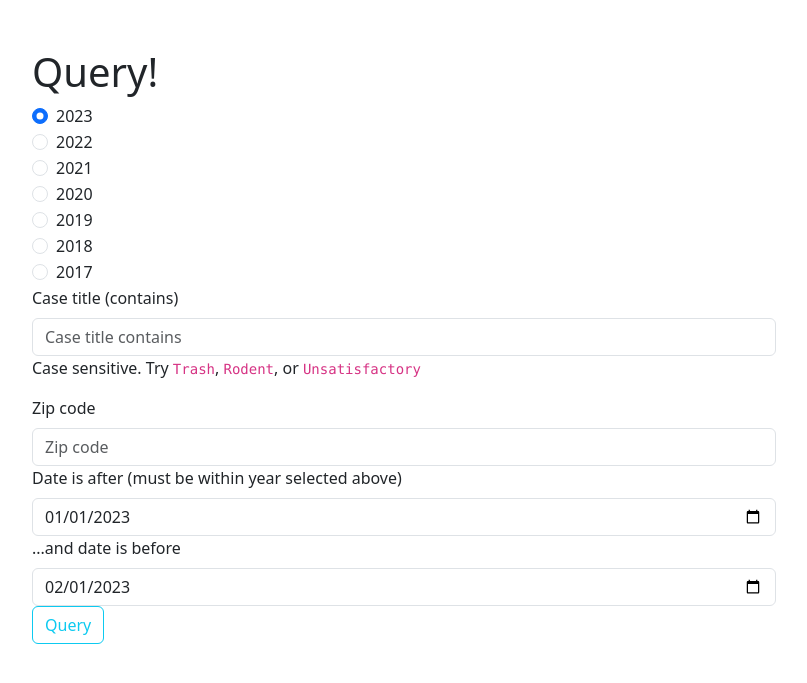
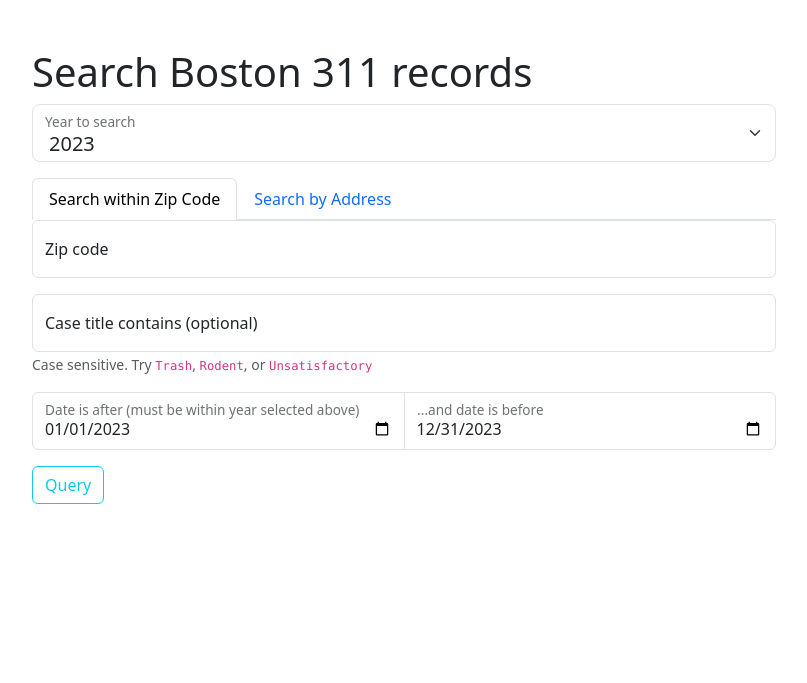
Before and after one commit to balsama/query311, a PHP site: page /query311/ in a window 1280 px wide. Shown: the part 56-739 px from the top of the page, without its empty margins (50-857 px from the left). Run offline with PHP 8.4, Linux system fonts and the light colour scheme.

Commit message:
Consolidate forms

```diff
--- a/public/by-address.php
+++ b/public/by-address.php
@@ -30,7 +30,7 @@
     <h1>Query!</h1>
     <div class="col-lg-8 px-0">
 
-        <form method="post" enctype="multipart/form-data" action="submit.php">
+        <form method="get" enctype="multipart/form-data" action="submit.php">
 
             <div class="form-check">
                 <input class="form-check-input" type="radio" name="table" value="e6013a93-1321-4f2a-bf91-8d8a02f1e62f" id="2023" checked>
--- a/public/index.php
+++ b/public/index.php
@@ -1,9 +1,13 @@
+<?php
+include_once __DIR__ . '/../vendor/autoload.php';
+use Balsama\Query311\Helpers;
+?>
 <!doctype html>
 <html lang="en">
   <head>
     <meta charset="utf-8">
     <meta name="viewport" content="width=device-width, initial-scale=1">
-    <title>Bootstrap demo</title>
+    <title>Search Boston 311</title>
     <link href="https://cdn.jsdelivr.net/npm/bootstrap@5.3.0/dist/css/bootstrap.min.css" rel="stylesheet" integrity="sha384-9ndCyUaIbzAi2FUVXJi0CjmCapSmO7SnpJef0486qhLnuZ2cdeRhO02iuK6FUUVM" crossorigin="anonymous">
   </head>
   <body>
@@ -27,58 +31,74 @@
     </nav>
 
     <div class="container my-5">
-      <h1>Query!</h1>
+      <h1>Search Boston 311 records</h1>
       <div class="col-lg-8 px-0">
 
-        <form method="post" enctype="multipart/form-data" action="submit.php" name="type">
+        <form method="get" enctype="multipart/form-data" action="submit.php" name="type">
 
-            <div class="form-check">
-                <input class="form-check-input" type="radio" name="table" value="e6013a93-1321-4f2a-bf91-8d8a02f1e62f" id="2023" checked>
-                <label class="form-check-label" for="2023">2023</label>
-            </div>
-            <div class="form-check">
-                <input class="form-check-input" type="radio" name="table" value="81a7b022-f8fc-4da5-80e4-b160058ca207" id="2022">
-                <label class="form-check-label" for="2022">2022</label>
-            </div>
-            <div class="form-check">
-                <input class="form-check-input" type="radio" name="table" value="f53ebccd-bc61-49f9-83db-625f209c95f5" id="2021">
-                <label class="form-check-label" for="2021">2021</label>
-            </div>
-            <div class="form-check">
-                <input class="form-check-input" type="radio" name="table" value="6ff6a6fd-3141-4440-a880-6f60a37fe789" id="2020">
-                <label class="form-check-label" for="2020">2020</label>
-            </div>
-            <div class="form-check">
-                <input class="form-check-input" type="radio" name="table" value="ea2e4696-4a2d-429c-9807-d02eb92e0222" id="2019">
-                <label class="form-check-label" for="2019">2019</label>
-            </div>
-            <div class="form-check">
-                <input class="form-check-input" type="radio" name="table" value="2be28d90-3a90-4af1-a3f6-f28c1e25880a" id="2018">
-                <label class="form-check-label" for="2018">2018</label>
-            </div>
-            <div class="form-check">
-                <input class="form-check-input" type="radio" name="table" value="30022137-709d-465e-baae-ca155b51927d" id="2017">
-                <label class="form-check-label" for="2017">2017</label>
+            <div class="form-floating">
+            <select class="form-select form-select-lg mb-3" name="table" id="yearselect" aria-label="Default select example" onchange="updateDateFields(event)">
+                <?php
+                foreach (Helpers::YEAR_UUID_MAP as $year => $uuid) {
+                    echo "<option value='$year'>$year</option>";
+                }
+                ?>
+            </select>
+                <label class="form-label" for="table">Year to search</label>
             </div>
 
-            <label class="form-label" for="case-title-contains">Case title (contains)</label>
-            <input type="text" class="form-control" placeholder="Case title contains" aria-label="case-title-contains" name="case-title-contains" id="case-title-contains">
-            <p>Case sensitive. Try <code>Trash</code>, <code>Rodent</code>, or <code>Unsatisfactory</code></p>
+            <ul class="nav nav-tabs" id="myTab" role="tablist">
+                <li class="nav-item" role="presentation">
+                    <button class="nav-link active" id="home-tab" data-bs-toggle="tab" data-bs-target="#tab_zip" type="button" role="tab" aria-controls="tab_zip" aria-selected="true">Search within Zip Code</button>
+                </li>
+                <li class="nav-item" role="presentation">
+                    <button class="nav-link" id="profile-tab" data-bs-toggle="tab" data-bs-target="#tab_address" type="button" role="tab" aria-controls="tab_address" aria-selected="false">Search by Address</button>
+                </li>
+            </ul>
+            <div class="tab-content" id="myTabContent">
+                <div class="tab-pane fade show active" id="tab_zip" role="tabpanel" aria-labelledby="home-tab">
+                    <div class="form-floating">
+                        <input type="text" class="form-control" placeholder="Zip code" aria-label="zip-code" name="zip-code" id="zip-code">
+                        <label class="form-label" for="case-title-contains">Zip code</label>
+                    </div>
+                    <div class="form-floating mb-3">
+                        <input type="text" class="form-control mt-3" placeholder="Case title contains" aria-label="case-title-contains" name="case-title-contains" id="case-title-contains">
+                        <label class="form-label" for="case-title-contains">Case title contains (optional)</label>
+                        <small class="text-muted mb-3">Case sensitive. Try <code>Trash</code>, <code>Rodent</code>, or <code>Unsatisfactory</code></small>
+                    </div>
+                </div>
+                <div class="tab-pane fade" id="tab_address" role="tabpanel" aria-labelledby="profile-tab">
+                    <div class="form-floating mb-3">
+                        <input type="text" class="form-control" placeholder="Address contains" aria-label="address-contains" name="address-contains" id="address-contains">
+                        <label class="form-label" for="address-contains">Address (starts with)</label>
+                        <div class="form-check form-switch">
+                            <input class="form-check-input" type="checkbox" role="switch" id="address-search-type" name="address-search-type">
+                            <label class="form-check-label" for="count">Address "contains" (default: "starts with")</label>
+                        </div>
+                        <small class="text-muted">Case sensitive. Try <code>36 Hull</code> or <code>55 Boutwell</code>, for example</small>
+                    </div>
+                </div>
+            </div>
 
-            <label class="form-label" for="case-title-contains">Zip code</label>
-            <input type="text" class="form-control" placeholder="Zip code" aria-label="zip-code" name="zip-code" id="zip-code">
+            <div class="input-group mb-3">
+            <div class="form-floating">
+                <input type="date" class="form-control" value="2023-01-01" aria-label="date-after" name="date-after" id="date-after">
+                <label class="form-label" for="date-after">Date is after (must be within year selected above)</label>
+            </div>
+            <div class="form-floating">
+                <input type="date" class="form-control" value="2023-12-31" aria-label="date-before" name="date-before" id="date-before">
+                <label class="form-label" for="date-before">...and date is before</label>
+            </div>
+            </div>
 
-            <label class="form-label" for="case-title-contains">Date is after (must be within year selected above)</label>
-            <input type="date" class="form-control" value="2023-01-01" aria-label="date-after" name="date-after" id="date-after">
-            <label class="form-label" for="case-title-contains">...and date is before</label>
-            <input type="date" class="form-control" value="2023-02-01" aria-label="date-before" name="date-before" id="date-before">
 
-            <button class="btn btn-outline-info" type="submit" name="search">Query</button>
+            <button class="btn btn-outline-info" type="submit" value="search">Query</button>
         </form>
 
       </div>
     </div>
 
     <script src="https://cdn.jsdelivr.net/npm/bootstrap@5.3.0/dist/js/bootstrap.bundle.min.js" integrity="sha384-geWF76RCwLtnZ8qwWowPQNguL3RmwHVBC9FhGdlKrxdiJJigb/j/68SIy3Te4Bkz" crossorigin="anonymous"></script>
+    <script src="main.js"></script>
   </body>
 </html>
--- /dev/null
+++ b/public/main.js
@@ -0,0 +1,5 @@
+function updateDateFields(event){
+    const selectedValue = event.target.value
+    document.getElementById("date-after").value = selectedValue + "-01-01";
+    document.getElementById("date-before").value = selectedValue + "-12-31";
+}
--- a/src/Helpers.php
+++ b/src/Helpers.php
@@ -4,6 +4,20 @@
 
 class Helpers
 {
+    const YEAR_UUID_MAP = [
+        2023 => 'e6013a93-1321-4f2a-bf91-8d8a02f1e62f',
+        2022 => '81a7b022-f8fc-4da5-80e4-b160058ca207',
+        2021 => 'f53ebccd-bc61-49f9-83db-625f209c95f5',
+        2020 => '6ff6a6fd-3141-4440-a880-6f60a37fe789',
+        2019 => 'ea2e4696-4a2d-429c-9807-d02eb92e0222',
+        2018 => '2be28d90-3a90-4af1-a3f6-f28c1e25880a',
+        2017 => '30022137-709d-465e-baae-ca155b51927d',
+    ];
+
+    public static function getYearUuid(int $year): string
+    {
+        return self::YEAR_UUID_MAP[$year];
+    }
 
     /**
      * For a typical array of `[$date => $value]`'s, converts it into a CSV of the given name.
```
Also changed, not shown: public/submit.php (+13 -2 lines), src/Query311Builder.php (+22 -35 lines).
